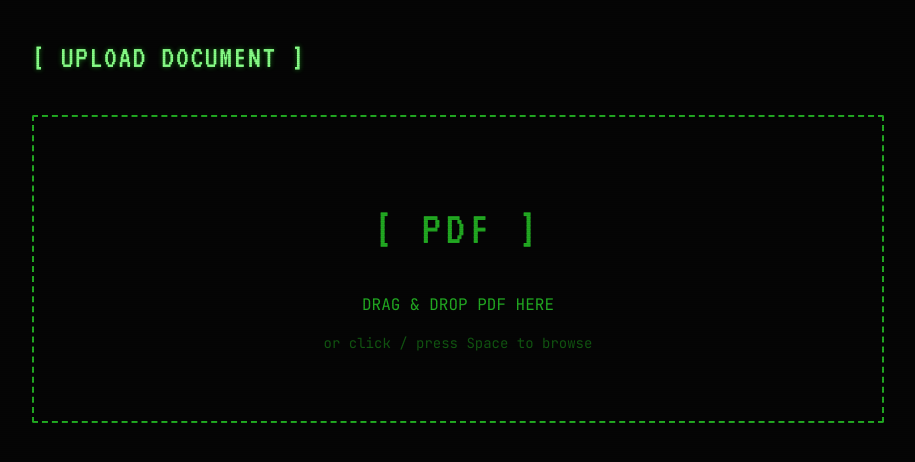
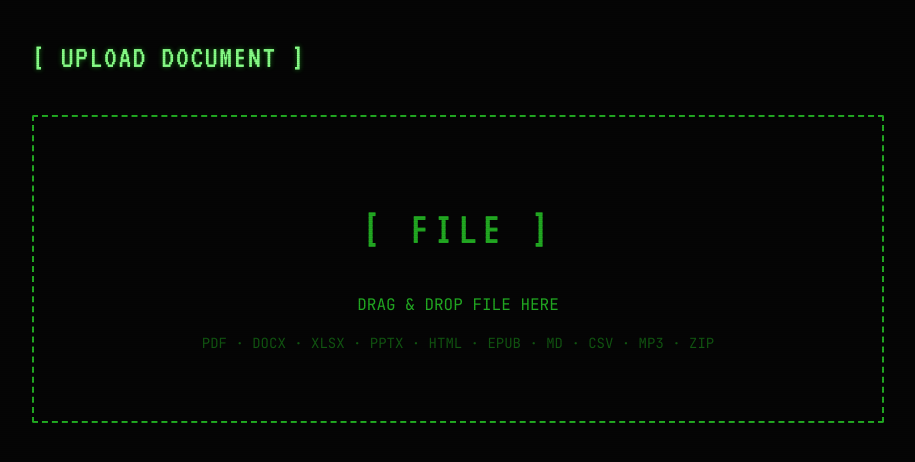
Before and after one commit to emigritti/second-brain, a FastAPI app: page /upload in a window 1280 px wide. Shown: the part 64-526 px from the top of the page, without its empty margins (182-1097 px from the left). Run offline with FastAPI, Linux system fonts and the light colour scheme.

Commit message:
fix: code quality and correctness pass on UX overhaul
- Restore multi-format upload (PDF-only was a regression; accept all
  supported extensions again in input, JS validation, and drop-zone copy)
- Fix XSS in graph.js showEmptyState (swap innerHTML concat for
  createElement/textContent)
- Merge duplicate node:selected + node.highlighted Cytoscape selectors
- Add 180ms debounce to graph node-search input handler
- Batch typewriter scroll: every 10 chunks + final, not every 4 chars
- Extract hideProgress(delay, clearInput) to remove duplicated timeout
- Guard nav close-on-click to no-op when nav is already closed
- Remove redundant comment on terminal click-refocus listener

Co-Authored-By: Claude Sonnet 4.6 <noreply@anthropic.com>

```diff
--- a/static/terminal.js
+++ b/static/terminal.js
@@ -17,7 +17,6 @@
 
     input.focus();
 
-    // Re-focus input on bare clicks (not on interactive elements)
     document.addEventListener('click', function (e) {
       var tag = e.target.tagName;
       if (tag !== 'A' && tag !== 'BUTTON' && tag !== 'INPUT') {
@@ -146,9 +145,10 @@
 
       for (var i = 0; i < text.length; i += TYPEWRITER_CHUNK) {
         div.textContent += text.slice(i, i + TYPEWRITER_CHUNK);
-        scrollOutput();
+        if (i % (TYPEWRITER_CHUNK * 10) === 0) scrollOutput();
         await sleep(TYPEWRITER_DELAY);
       }
+      scrollOutput();
     }
 
     function appendSourcesLine(sources) {
--- a/templates/base.html
+++ b/templates/base.html
@@ -59,6 +59,7 @@
         });
 
         document.addEventListener('click', function (e) {
+            if (!nav.classList.contains('open')) return;
             if (!toggle.contains(e.target) && !nav.contains(e.target)) {
                 nav.classList.remove('open');
                 toggle.setAttribute('aria-expanded', 'false');
--- a/templates/upload.html
+++ b/templates/upload.html
@@ -9,16 +9,16 @@
      id="drop-zone"
      role="button"
      tabindex="0"
-     aria-label="Upload PDF. Click or drag and drop a file here."
+     aria-label="Upload document. Click or drag and drop a file here."
      aria-describedby="drop-zone-hint">
-    <div class="drop-zone-icon" aria-hidden="true">[ PDF ]</div>
-    <div id="drop-zone-hint">DRAG &amp; DROP PDF HERE</div>
-    <div class="drop-zone-sub">or click / press Space to browse</div>
+    <div class="drop-zone-icon" aria-hidden="true">[ FILE ]</div>
+    <div id="drop-zone-hint">DRAG &amp; DROP FILE HERE</div>
+    <div class="drop-zone-sub">PDF · DOCX · XLSX · PPTX · HTML · EPUB · MD · CSV · MP3 · ZIP</div>
     <input type="file"
            id="file-input"
            name="file"
-           accept=".pdf"
-           aria-label="Select a PDF file"
+           accept=".pdf,.docx,.xlsx,.xls,.pptx,.html,.htm,.xml,.csv,.json,.epub,.md,.mp3,.wav,.m4a,.zip"
+           aria-label="Select a document file"
            style="position:absolute;inset:0;opacity:0;cursor:pointer;width:100%;height:100%;">
 </div>
 
@@ -88,9 +88,25 @@
       if (label) progressLabel.textContent = label;
     }
 
+    var ACCEPTED_EXTENSIONS = new Set([
+      '.pdf','.docx','.xlsx','.xls','.pptx',
+      '.html','.htm','.xml','.csv','.json',
+      '.epub','.md','.mp3','.wav','.m4a','.zip'
+    ]);
+
+    function hideProgress(delay, clearInput) {
+      setTimeout(function () {
+        progressWrap.classList.remove('visible');
+        progressWrap.setAttribute('aria-hidden', 'true');
+        if (clearInput) fileInput.value = '';
+        setProgress(0, 'UPLOADING...');
+      }, delay);
+    }
+
     async function handleFile(file) {
-      if (!file.name.toLowerCase().endsWith('.pdf')) {
-        setStatus('ERROR: ONLY PDF FILES ARE ACCEPTED.', 'error');
+      var ext = file.name.slice(file.name.lastIndexOf('.')).toLowerCase();
+      if (!ACCEPTED_EXTENSIONS.has(ext)) {
+        setStatus('ERROR: UNSUPPORTED FILE TYPE (' + (ext || 'unknown') + ').', 'error');
         return;
       }
 
@@ -112,29 +128,15 @@
 
         if (response.ok) {
           setStatus('SUCCESS: ' + (data.status || 'Ingestion started.'), 'success');
+          hideProgress(4000, true);
         } else {
           setStatus('ERROR: ' + (data.message || 'Upload failed.'), 'error');
-          resetProgress();
+          hideProgress(2000, false);
         }
       } catch (err) {
         setStatus('ERROR: ' + err.message, 'error');
-        resetProgress();
+        hideProgress(2000, false);
       }
-
-      setTimeout(function () {
-        progressWrap.classList.remove('visible');
-        progressWrap.setAttribute('aria-hidden', 'true');
-        fileInput.value = '';
-        setProgress(0, 'UPLOADING...');
-      }, 4000);
-    }
-
-    function resetProgress() {
-      setTimeout(function () {
-        progressWrap.classList.remove('visible');
-        progressWrap.setAttribute('aria-hidden', 'true');
-        setProgress(0, 'UPLOADING...');
-      }, 2000);
     }
   });
 })();
```
Also changed, not shown: static/graph.js (+13 -13 lines).
